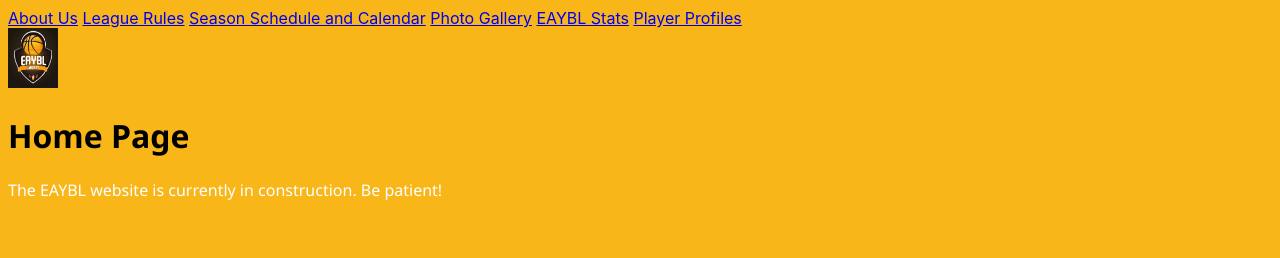
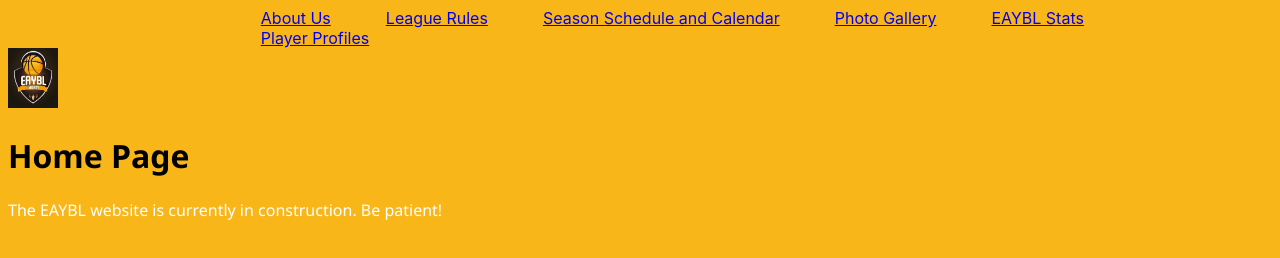
Before and after one commit to mamohamed2/mamohamed2.github.io, a plain HTML site: page index.html in a window 1280 px wide. Drawn offline with Linux system fonts and the light colour scheme.

Commit message:
Update index.html

```diff
--- a/index.html
+++ b/index.html
@@ -9,13 +9,14 @@
 
             ul {
                 margin: 0;
-                padding: 0;
+                padding: 0% 0% 0% 20%;
                 list-style-type: none;
 
             }
 
             li {
                 display: inline-block;
+                padding-right: 5%;
             }
             header {
                 font-family: -apple-system, BlinkMacSystemFont, 'Segoe UI', Roboto, Oxygen, Ubuntu, Cantarell, 'Open Sans', 'Helvetica Neue', sans-serif;
```
